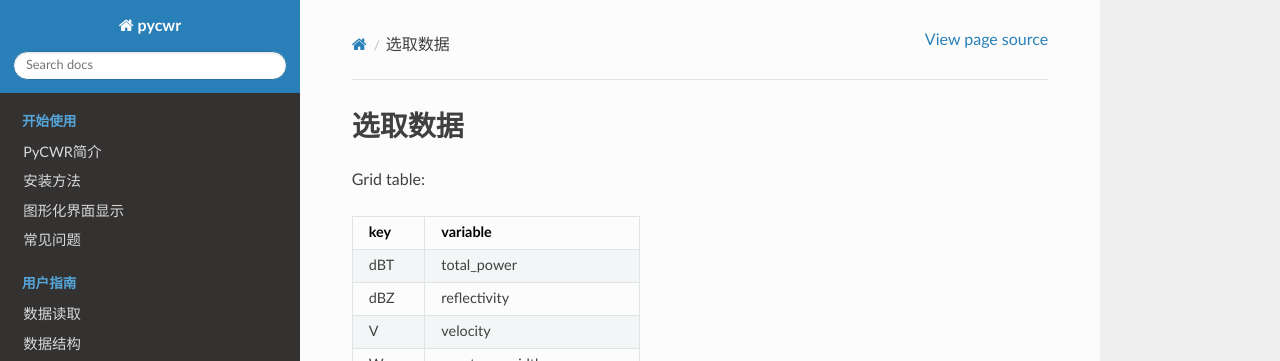
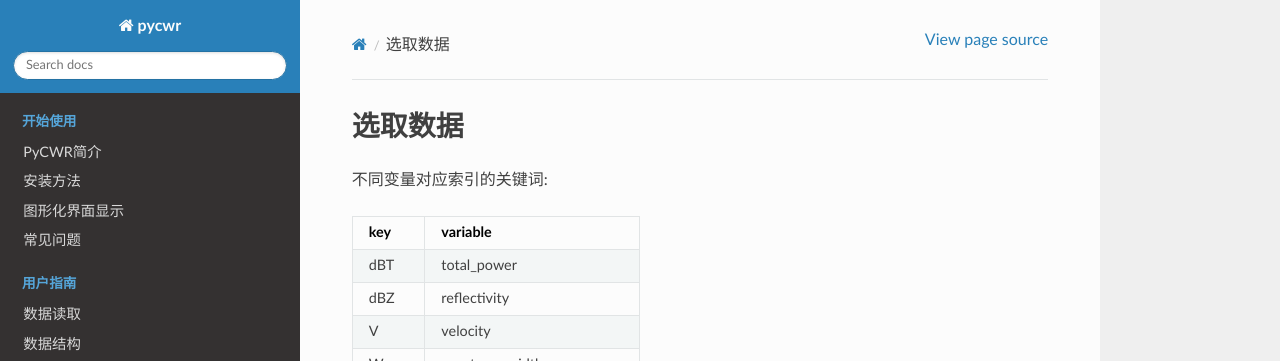
Before and after one commit to YvZheng/pycwr-docs, a Sphinx documentation site: the page built from source/select_data.rst, in a window 1280 px wide and 1099 px high. Shown: the top 361 px of the window. Built offline with Sphinx 7.4.7 and the Read the Docs theme 2.0.0, drawn with Linux system fonts in a browser that asks for light colours.

Commit message:
docs of select data

```diff
--- a/source/select_data.rst
+++ b/source/select_data.rst
@@ -1,7 +1,7 @@
 选取数据
 ================
 
-Grid table:
+不同变量对应索引的关键词:
 
 +-------+------------------------------+
 |key    |variable                      |
```
